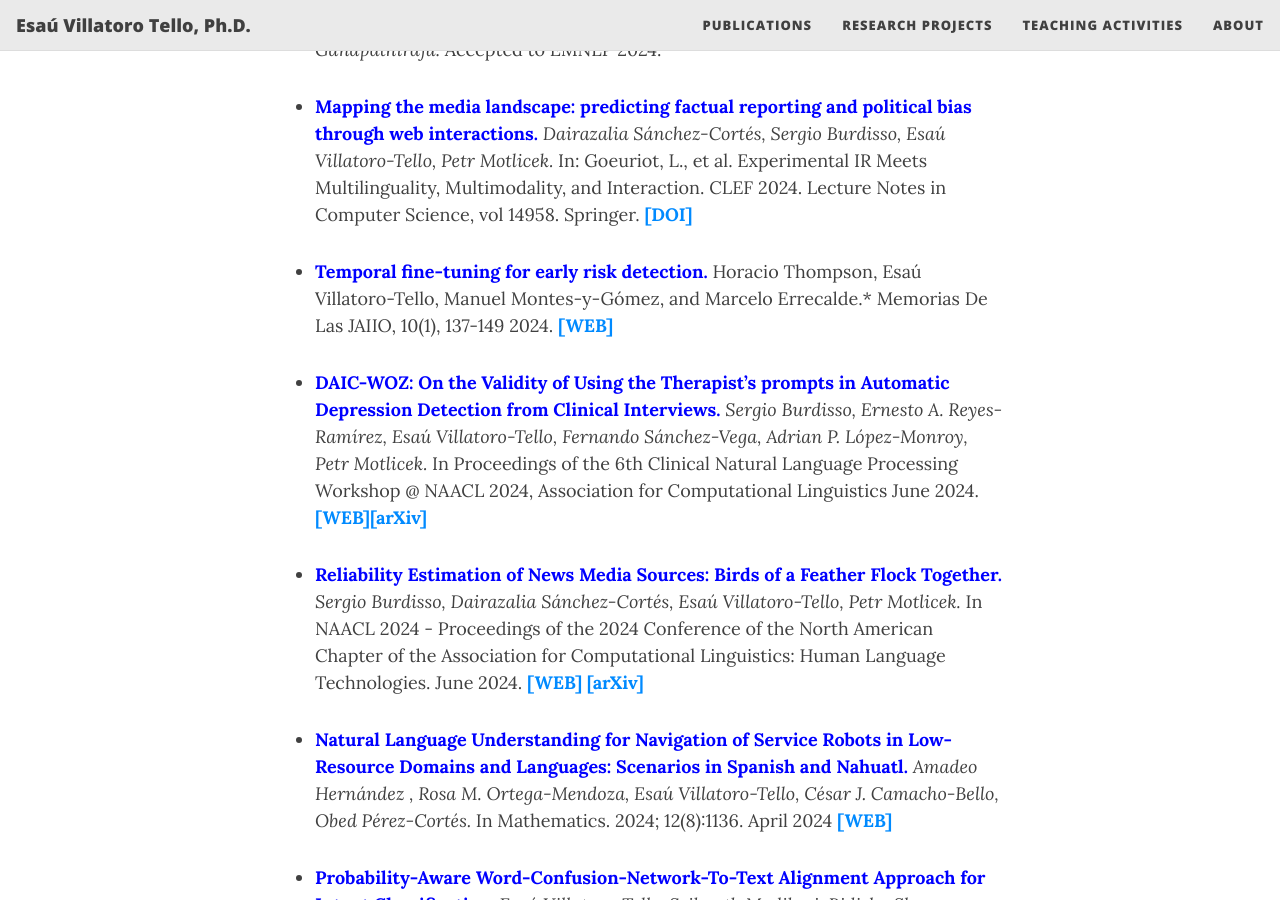
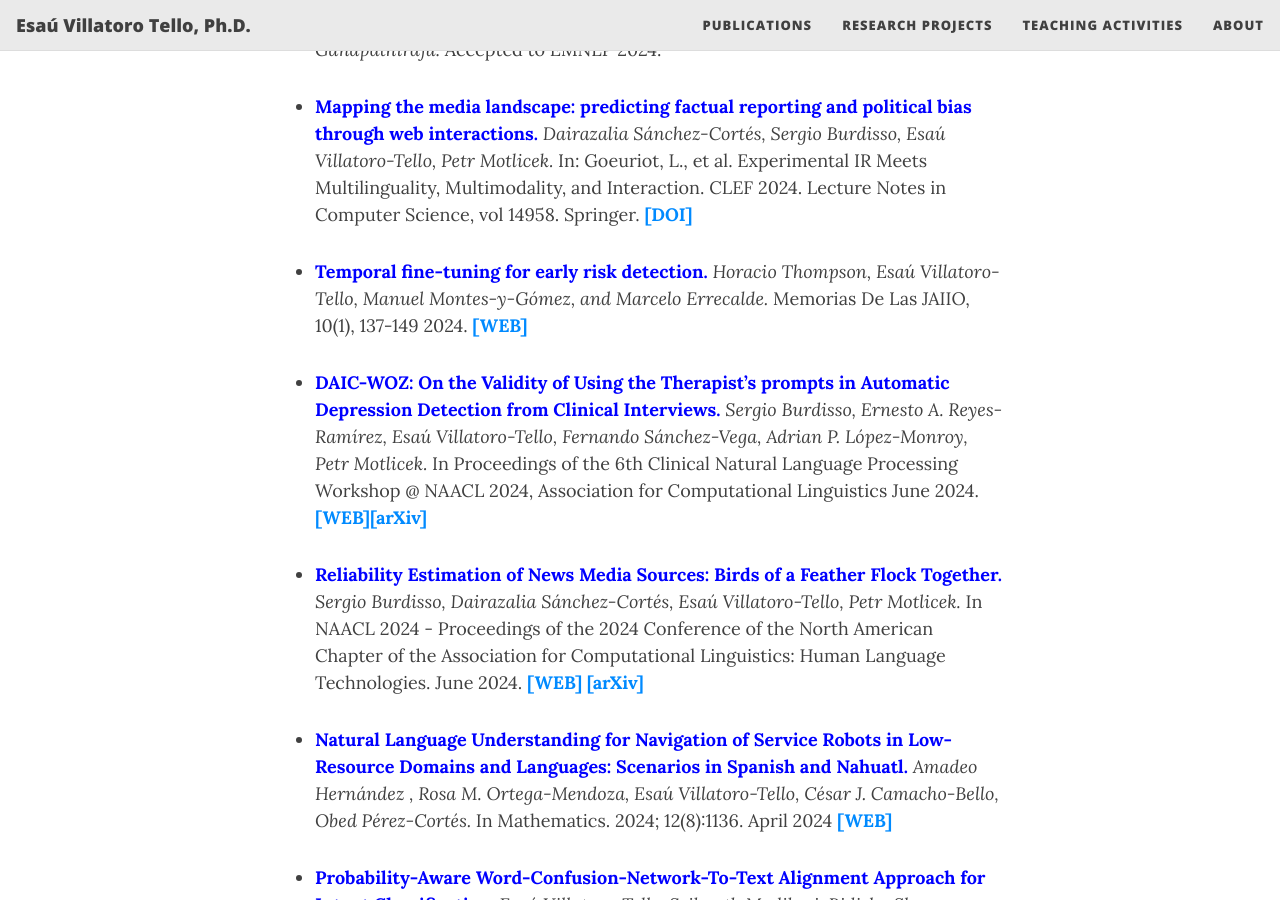
Before and after one commit to oravar333/oravar333.github.io, a Jekyll site: the page built from publications.md, in a window 1280 px wide and 900 px high, scrolled down 681 px. Built offline with Jekyll 4.4.1, drawn with Linux system fonts in a browser that asks for light colours; nearby versions of some CDN libraries.

Commit message:
Update publications.md

```diff
--- a/publications.md
+++ b/publications.md
@@ -19,7 +19,7 @@
 
 * <span style="color:blue">**Mapping the media landscape: predicting factual reporting and political bias through web interactions.**</span> *Dairazalia Sánchez-Cortés, Sergio Burdisso, Esaú Villatoro-Tello, Petr Motlicek.*  In: Goeuriot, L., et al. Experimental IR Meets Multilinguality, Multimodality, and Interaction. CLEF 2024. Lecture Notes in Computer Science, vol 14958. Springer. [**[DOI]**](https://doi.org/10.1007/978-3-031-71736-9_7)
 
-* <span style="color:blue">**Temporal fine-tuning for early risk detection.**</span> Horacio Thompson, Esaú Villatoro-Tello, Manuel Montes-y-Gómez, and Marcelo Errecalde.* Memorias De Las JAIIO, 10(1), 137-149 2024. [**[WEB]**](https://publicaciones.sadio.org.ar/index.php/JAIIO/article/view/1020)
+* <span style="color:blue">**Temporal fine-tuning for early risk detection.**</span> *Horacio Thompson, Esaú Villatoro-Tello, Manuel Montes-y-Gómez, and Marcelo Errecalde.* Memorias De Las JAIIO, 10(1), 137-149 2024. [**[WEB]**](https://publicaciones.sadio.org.ar/index.php/JAIIO/article/view/1020)
 
 * <span style="color:blue">**DAIC-WOZ: On the Validity of Using the Therapist's prompts in Automatic Depression Detection from Clinical Interviews.**</span> *Sergio Burdisso, Ernesto A. Reyes-Ramírez, Esaú Villatoro-Tello, Fernando Sánchez-Vega, Adrian P. López-Monroy, Petr Motlicek.*  In  	Proceedings of the 6th Clinical Natural Language Processing Workshop @ NAACL 2024, Association for Computational Linguistics June 2024. [**[WEB]**](https://aclanthology.org/2024.clinicalnlp-1.8/)[**[arXiv]**](https://arxiv.org/pdf/2404.14463)
 
```
